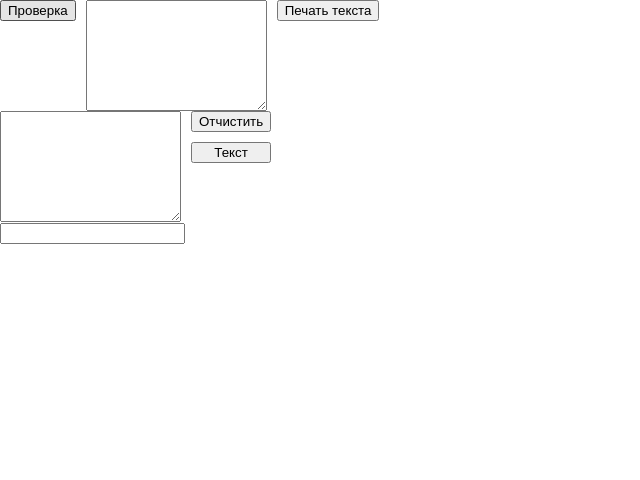
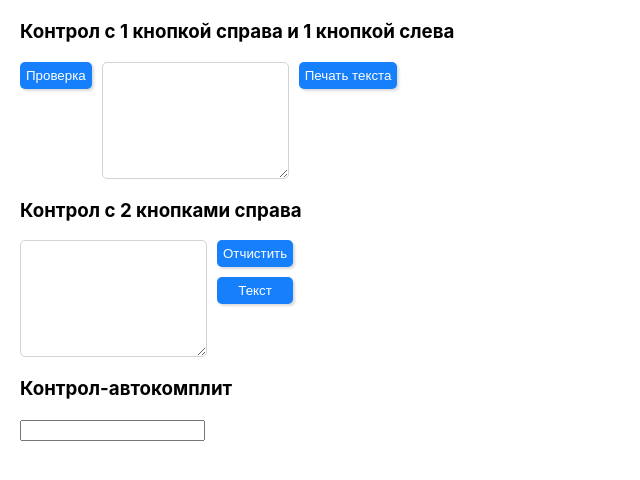
Before and after one commit to andreyIurevich/syntellect-app, a React (Create React App) app: page / in a window 1280 px wide. Shown: the top 480 px of the page, without its empty margins (0-640 px from the left). Built offline with nearby package versions, Linux system fonts and the light colour scheme.

Commit message:
Add app sections

```diff
--- a/src/App.css
+++ b/src/App.css
@@ -1,3 +1,3 @@
-.text {
-  color: red;
+.app-section {
+  margin: 20px 0 0 20px;
 }
--- a/src/App.tsx
+++ b/src/App.tsx
@@ -13,9 +13,18 @@ function App() {
 
   return (
     <main>
-      <TextControl viewModel={textAreaCtrlViewModelLeftRight} />
-      <TextControl viewModel={textAreaCtrlViewModelLeft} />
-      <AutoComplete viewModel={autoComplete} />
+      <section className="app-section">
+        <h3>Контрол с 1 кнопкой справа и 1 кнопкой слева</h3>
+        <TextControl viewModel={textAreaCtrlViewModelLeftRight} />
+      </section>
+      <section className="app-section">
+        <h3>Контрол с 2 кнопками справа</h3>
+        <TextControl viewModel={textAreaCtrlViewModelLeft} />
+      </section>
+      <section className="app-section">
+        <h3>Контрол-автокомплит</h3>
+        <AutoComplete viewModel={autoComplete} />
+      </section>
     </main>
   );
 }
--- a/src/components/Button.tsx
+++ b/src/components/Button.tsx
@@ -1,4 +1,5 @@
 import React from 'react';
+import '../styles/button.css';
 
 type ButtonProps = {
   value: string,
@@ -6,7 +7,7 @@ type ButtonProps = {
 }
 
 const Button = ({ value, callback }: ButtonProps) => {
-  return <button onClick={callback}>{value}</button>
+  return <button className="button-ctrl" onClick={callback}>{value}</button>
 }
 
 export default Button;
--- a/src/components/TextAreaCtrl.tsx
+++ b/src/components/TextAreaCtrl.tsx
@@ -20,7 +20,7 @@ const TextAreaCtrl = (props: TextAreaProps) => {
           {props.leftSide.map(item => item)}
         </div>
       )}
-      <textarea rows={7} value={props.value} onChange={props.onChange} />
+      <textarea className="textarea-ctrl" rows={7} value={props.value} onChange={props.onChange} />
       {props.rightSide && (
         <div className="btn-side-container-right">
           {props.rightSide.map(item => item)}
--- /dev/null
+++ b/src/styles/button.css
@@ -0,0 +1,13 @@
+.button-ctrl {
+  border: 1px solid transparent;
+  border-radius: 5px;
+  box-shadow: rgba(0, 0, 0, 0.15) 1.95px 1.95px 2.6px;
+  background-color: #167ffc;
+  color: #ffffff;
+  cursor: pointer;
+  padding: 5px;
+}
+
+.button-ctrl:active {
+  box-shadow: none;
+}
--- a/src/styles/textAreaCtrl.css
+++ b/src/styles/textAreaCtrl.css
@@ -21,3 +21,13 @@
 .btn-side-container-right {
   margin-left: 10px;
 }
+
+.textarea-ctrl {
+  border-color: #D3D3D3;
+  padding: 5px;
+  border-radius: 5px;
+}
+
+.textarea-ctrl:focus {
+  outline-color: #3cabdb;
+}
```
Lines whose indentation alone changed are shown as unchanged.
